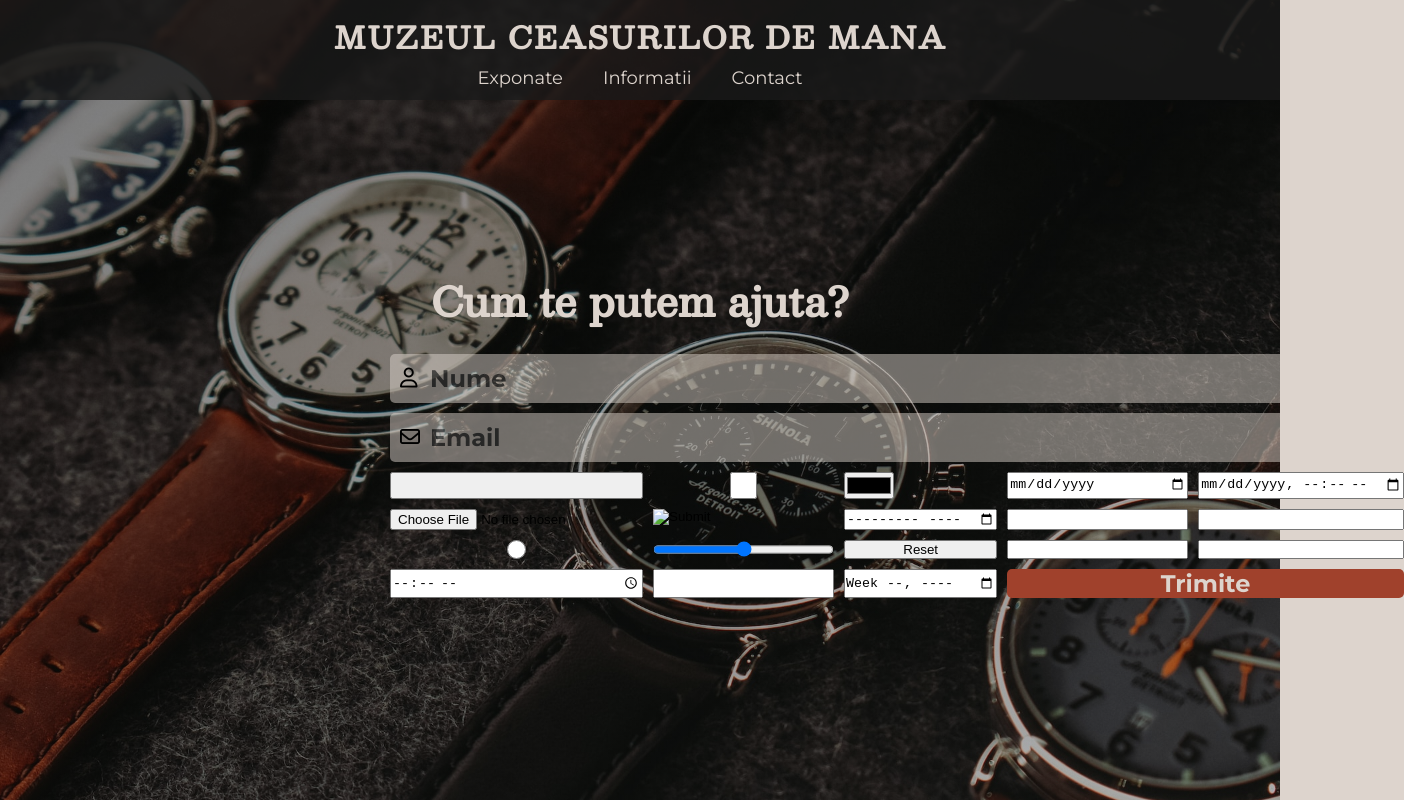
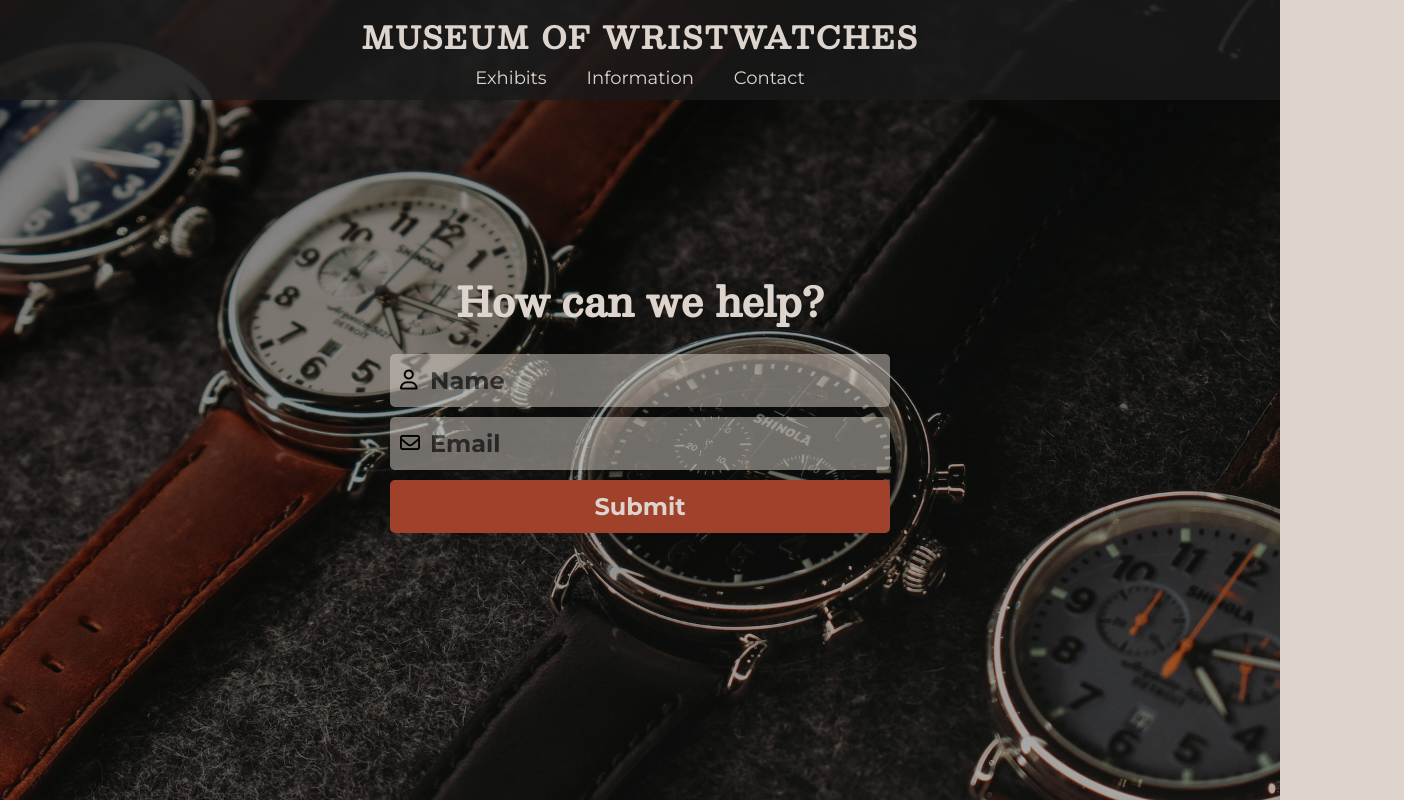
Before and after one commit to GeleriuAdrian/muzeu-ceasuri.github.io, a plain HTML site: page contact.html in a window 1280 px wide. Shown: the whole page, 1404 px wide, since content can reach past the window. Drawn offline with nearby package versions, Linux system fonts and the light colour scheme.

Commit message:
English Version

```diff
--- a/contact.html
+++ b/contact.html
@@ -21,28 +21,28 @@
     <body>
         <div class="hero-img"></div>
         <div class="header">
-            <h1 class="title">Muzeul Ceasurilor De Mana</h1>
+            <h1 class="title">Museum Of Wristwatches</h1>
             <ul class="nav-list">
-                <a class="nav-item" href="index.html">Exponate</a>
-                <a class="nav-item" href="info.html">Informatii</a>
+                <a class="nav-item" href="index.html">Exhibits</a>
+                <a class="nav-item" href="info.html">Information</a>
                 <a class="nav-item" href="contact.html">Contact</a>
             </ul>
         </div>
         <section class="contact-page page">
             <div class="contact-form-box">
                 <h2 class="contact-title">
-                    Cum te putem ajuta?
+                    How can we help?
                 </h2>
                 <form class="form">
-                    <div class="input-box form-name">
+                    <div class="input-box">
                         <input
                             type="text"
                             class="input-field input-name"
-                            placeholder="Nume"
+                            placeholder="Name"
                             autocomplete="off">
                         <i class="fa-regular fa-user fa-2x"></i>
                     </div>
-                    <div class="input-box form-email">
+                    <div class="input-box">
                         <input
                             type="email"
                             class="input-field input-email"
@@ -51,26 +51,7 @@
                             required>
                         <i class="fa-regular fa-envelope fa-2x"></i>
                     </div>
-					<input type="button">
-					<input type="checkbox">
-					<input type="color">
-					<input type="date">
-					<input type="datetime-local">
-					<input type="file">
-					<input type="hidden">
-					<input type="image">
-					<input type="month">
-					<input type="number">
-					<input type="password">
-					<input type="radio">
-					<input type="range">
-					<input type="reset">
-					<input type="search">
-					<input type="tel">
-					<input type="time">
-					<input type="url">
-					<input type="week">
-                    <input type="submit" value="Trimite" class="form-btn">
+                    <input type="submit" value="Submit" class="form-btn">
                 </form>
             </div>
         </section>
--- a/style.css
+++ b/style.css
@@ -73,7 +73,7 @@ body{
 }
 
 .title{
-    font-size: 30px;
+    font-size: 3rem;
 	letter-spacing: 2px;
 	text-transform: uppercase;
 }
@@ -106,15 +106,17 @@ body{
 
 .hero-title{
     font-size: 4.8rem;
-    width: 80rem;
+    width: 90rem;
     text-align: center;
     color: var(--light-font-color);
+    margin-top: 15rem;
 }
 
 .carousel{
     display: flex;
     align-items: center;
     margin: auto;
+    margin-bottom: 20rem;
     width: 80rem;
     height: 30rem;
     background-color: var(--light-font-color);
@@ -233,7 +235,7 @@ body{
     justify-items: center;
     align-content: center;
     gap: var(--gap);
-    font-size: 2.4rem;
+    font-size: 2rem;
     text-align: center;
     width: 90%;
     height: 14rem;
@@ -313,7 +315,7 @@ body{
 
 .form{
     display: grid;
-    grid-template-columns: repeat(5,1fr);
+    grid-template-rows: repeat(3,1fr);
     gap: 1rem;
     height: 18rem;
 }
@@ -352,16 +354,8 @@ body{
     color: transparent;
 }
 
-.form-name{
-    grid-column: 1 / span 5;
-}
-
 .input-name{
     padding-left: 4rem;
-}
-
-.form-email{
-    grid-column: 1 / span 5;
 }
 
 .input-email{
@@ -370,7 +364,6 @@ body{
 
 .message-input{
     resize:none;
-    grid-column: 1 / span 3;
 }
 
 .fa-regular{
@@ -383,7 +376,6 @@ body{
 
 .form-btn{
     font-family: var(--secondary-font);
-    grid-column: 4 / -1;
     background-color: var(--accent-color);
     color: var(--light-font-color);
     font-size: 2.4rem;
```
Also changed, not shown: index.html (+22 -22 lines), info.html (+16 -16 lines).
